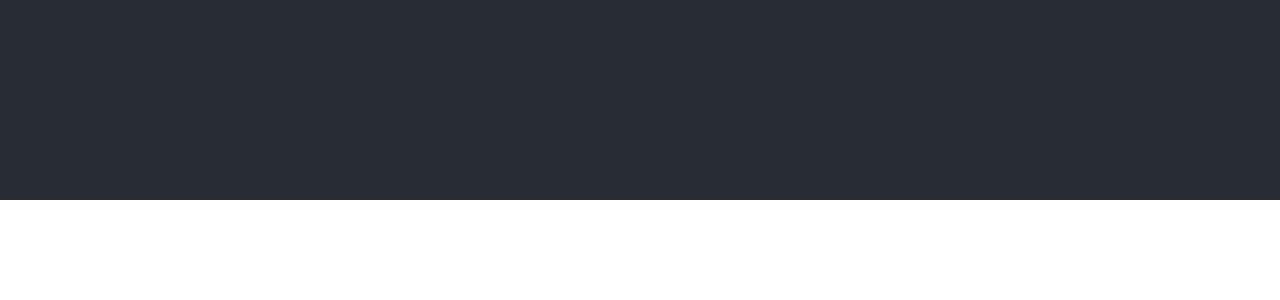
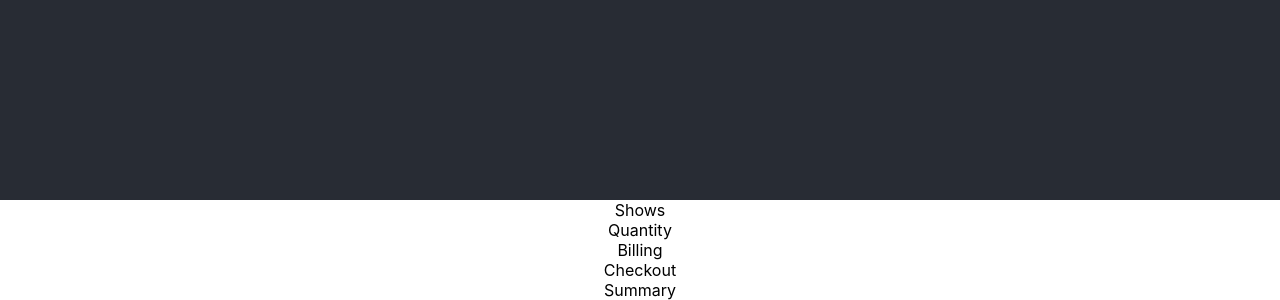
Before and after one commit to asztell/NEM_EZT_KULDJUK-ticket-purchasing, a React (Create React App) app: page / in a window 1280 px wide. Shown: the part 600-900 px from the top of the page. Before the commit the page ends 800 px from the top, so only its background shows below. Built offline with nearby package versions, Linux system fonts and the light colour scheme.

Commit message:
fix minor issues

```diff
--- a/public/index.html
+++ b/public/index.html
@@ -9,7 +9,6 @@
       name="description"
       content="Web site created using create-react-app"
     />
-    <link rel="apple-touch-icon" href="%PUBLIC_URL%/logo192.png" />
     <!--
       manifest.json provides metadata used when your web app is installed on a
       user's mobile device or desktop. See https://developers.google.com/web/fundamentals/web-app-manifest/
--- a/src/App.tsx
+++ b/src/App.tsx
@@ -1,12 +1,21 @@
+import { Billing } from "./components/Billing";
+import { Checkout } from "./components/Checkout";
+import { Quantity } from "./components/Quantity";
+import { Shows } from "./components/Shows";
+import { Summary } from "./components/Summary";
 import "./App.css";
 
-function App() {
+export function App() {
   return (
     <div className="App">
       <header className="App-header"></header>
-      <body></body>
+      <body>
+        <Shows />
+        <Quantity />
+        <Billing />
+        <Checkout />
+        <Summary />
+      </body>
     </div>
   );
 }
-
-export default App;
--- a/src/components/Billing.tsx
+++ b/src/components/Billing.tsx
@@ -1,5 +1,3 @@
-import React from "react";
-
-export default function Billing() {
+export function Billing() {
   return <div>Billing</div>;
 }
--- a/src/components/Checkout.tsx
+++ b/src/components/Checkout.tsx
@@ -1,5 +1,3 @@
-import React from "react";
-
-export default function Checkout() {
+export function Checkout() {
   return <div>Checkout</div>;
 }
--- a/src/components/Quantity.tsx
+++ b/src/components/Quantity.tsx
@@ -1,5 +1,3 @@
-import React from "react";
-
-export default function Quantity() {
+export function Quantity() {
   return <div>Quantity</div>;
 }
--- a/src/components/Shows.tsx
+++ b/src/components/Shows.tsx
@@ -1,5 +1,3 @@
-import React from "react";
-
-export default function Shows() {
+export function Shows() {
   return <div>Shows</div>;
 }
--- a/src/components/Summary.tsx
+++ b/src/components/Summary.tsx
@@ -1,5 +1,3 @@
-import React from "react";
-
-export default function Summary() {
+export function Summary() {
   return <div>Summary</div>;
 }
--- a/src/index.tsx
+++ b/src/index.tsx
@@ -1,7 +1,7 @@
 import React from "react";
 import ReactDOM from "react-dom/client";
 import "./index.css";
-import App from "./App";
+import { App } from "./App";
 import reportWebVitals from "./reportWebVitals";
 
 const root = ReactDOM.createRoot(document.getElementById("root")!);
```
